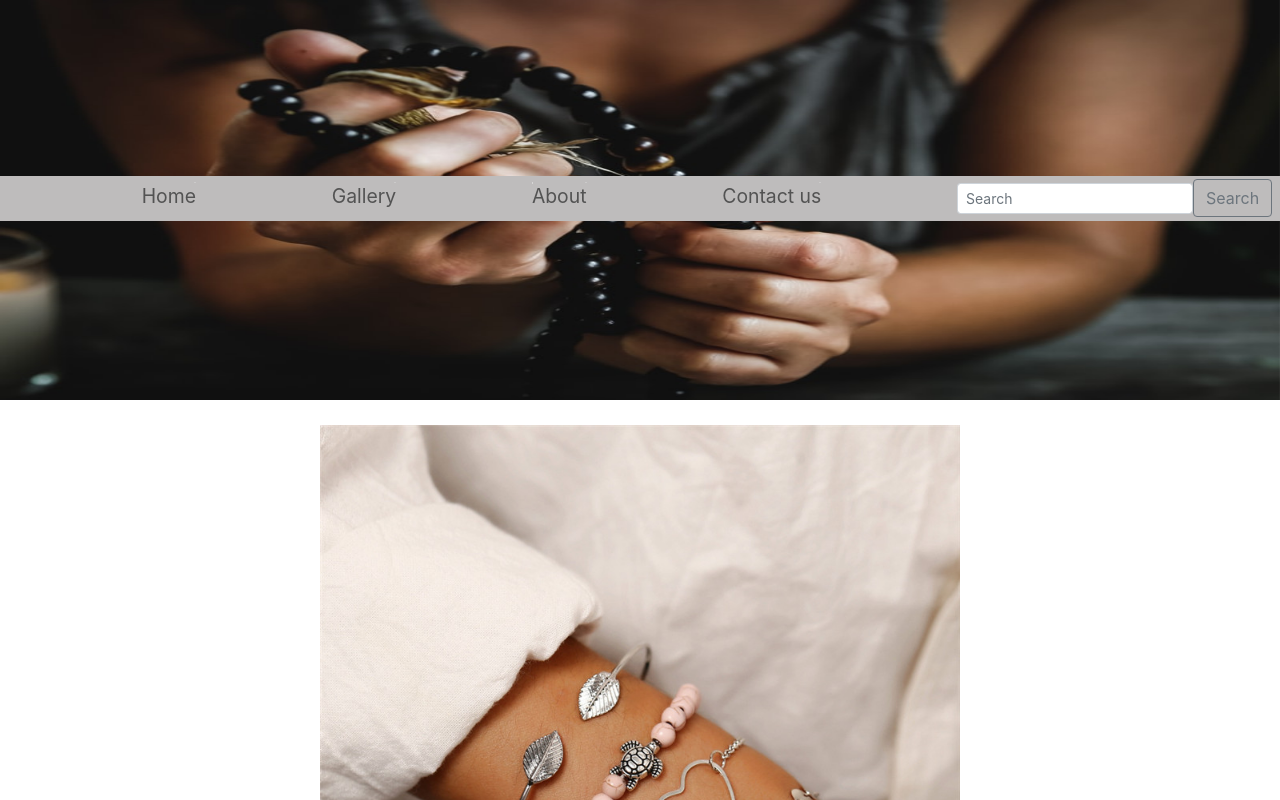
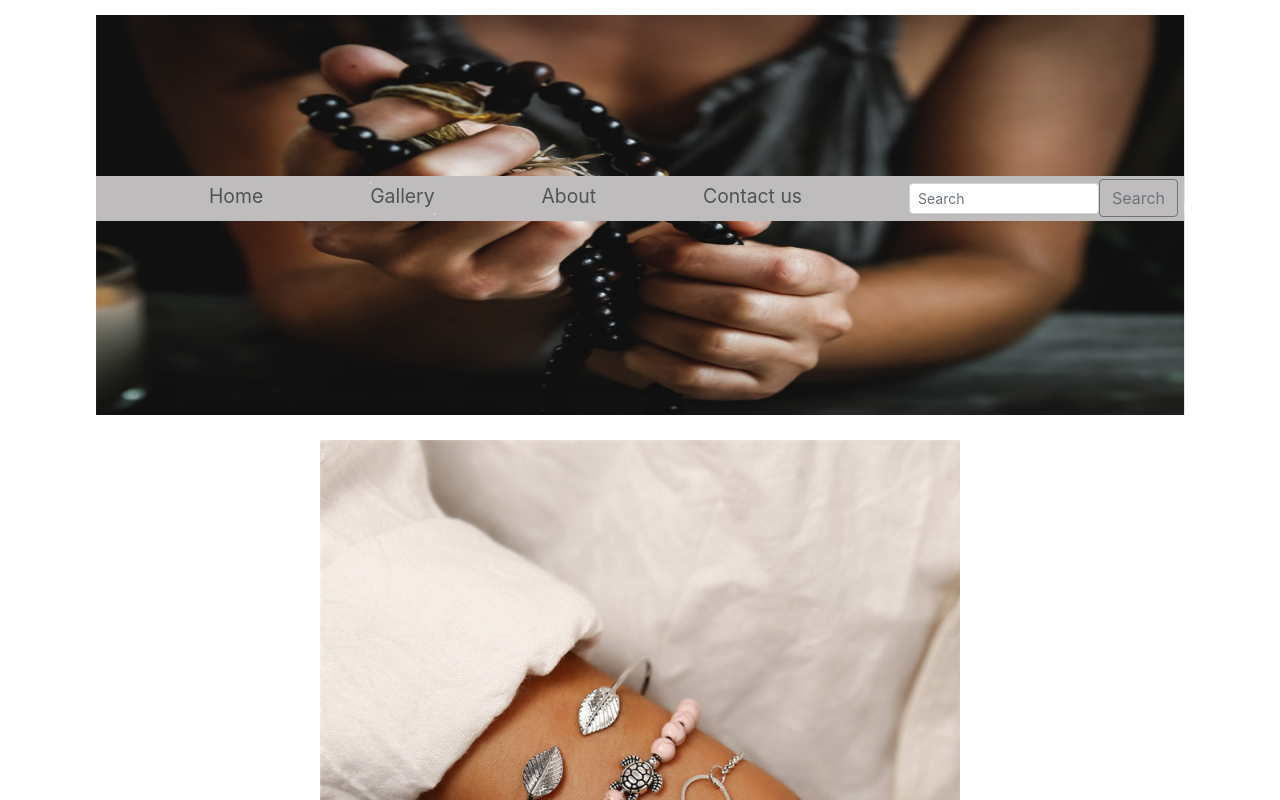
Before and after one commit to Marwa-Hodeib/Sequence-and-Beads, a React (Create React App) app in the folder front/: page / in a window 1280 px wide. Shown: the top 800 px of the page. Built offline with nearby package versions, Linux system fonts and the light colour scheme; the HTML template or start-up script is replaced by a standard one.

Commit message:
frontend

```diff
--- a/front/src/components/Slider/slider.css
+++ b/front/src/components/Slider/slider.css
@@ -1,4 +1,8 @@
 .slider_carousel_image{
     height: 25em;
-    width:100%;
+    width:85%;
+    margin-top: 15px;
 }
+.carousel-control-prev-icon{
+    display: none;
+}
--- a/front/src/components/Slider/slider.js
+++ b/front/src/components/Slider/slider.js
@@ -16,7 +16,7 @@ class Slider extends Component{
   render(){
     return(
     <>
-     <Carousel interval={2500} pauseOnHover={false} touch={false} indicators={false} wrap={true} animation={false} pauseOnVisibility={false}>
+     <Carousel interval={2500} pauseOnHover={false} touch={false} indicators={false} wrap={true} animation={false} pauseOnVisibility={false}  prevIcon={<span aria-hidden="true" className="carousel-control-prev-icon" />}>
 
      {this.state.list1.map((task, index) =>
               <Carousel.Item>
--- a/front/src/components/about-slider/about-slider.css
+++ /dev/null
@@ -1,4 +0,0 @@
-.about-slider_image{
-    height:300px;
-    width:90%;
-}
--- a/front/src/components/about-slider/about-slider.js
+++ /dev/null
@@ -1,37 +0,0 @@
-import React, { Component } from 'react';
-import 'bootstrap/dist/css/bootstrap.min.css';
-import Carousel from 'react-bootstrap/Carousel';
-import Imge1 from "../../assets/images/84d71e19-1e9a-4523-8579-09db4e849a2e.jpg";
-import Imge2 from "../../assets/images/bb9ada3f3064dc11b8760688a02e7982.jpg";
-import Imge3 from "../../assets/images/Bohemia-Alloy-Multi-layers-Gold-Silver-Beads-Sequins-3-Pieces-Set-Bracelet-For-Women-Jewelry-Foot-Ch-32946889582-8222-843x800.jpeg";
-import "../../App.css";
-import "./about-slider.css";
-class AboutSlider extends Component{
-    constructor(){
-        super();
-        this.state={
-            list:[Imge1,Imge2,Imge3]
-        }
-    }
-    render(){
-    return(
-    <>
-
-     <Carousel interval={6000} pauseOnHover={false} indicators={true} wrap={true}>
-     {this.state.list.map((task, index) =>
-        <Carousel.Item>
-            <img
-              src={task}
-              alt="fff"
-              className="about-slider_image"
-            />
-        </Carousel.Item>
-        )}
-    </Carousel>
-
-   </>
-    );
-  }
-}
-
-export default AboutSlider;
--- a/front/src/components/header/header.css
+++ b/front/src/components/header/header.css
@@ -10,12 +10,14 @@
     text-align: center;
     background: #bebcbc;
     height: 2.8em;
-    position: absolute;
-    top:11em;
-    left: 0px;
-    right:0px;
-    z-index: 10;
 
+    }
+    #header_div_id{
+      position: absolute;
+      top:11em;
+      left: 7.5%;
+      right:7.5%;
+      z-index: 10;
     }
   .header_div_link{
     display:flex;
--- a/front/src/components/header/header.js
+++ b/front/src/components/header/header.js
@@ -4,10 +4,10 @@ import "./header.css";
 import Logo from "../../assets/social_media_icon/logo_1.png";
 import { Button, FormControl, Form } from "react-bootstrap";
 
-function Header() {
+function Header(props){
   return (
-    <>
-    <div className="header_div" id="">
+     <div className="header_div" id={(props.value=="first")?"header_div_id" : ""}>
+
         <div className="header_div_link">
           {/* <a><img src={Logo} id="header_div_logo"/></a> */}
           <a>
@@ -48,7 +48,7 @@ function Header() {
           </div>
         </div>
       </div>
-    </>
+
   );
 }
 export default Header;
--- a/front/src/pages/home/home.css
+++ b/front/src/pages/home/home.css
@@ -0,0 +1,3 @@
+.home_div{
+    margin:10px 40px 10px 25px;
+}
--- a/front/src/pages/home/home.js
+++ b/front/src/pages/home/home.js
@@ -6,8 +6,8 @@ import Footer from "../../components/Footer/Footer";
 export default function Home(){
     return (
       < div className="home_div">
-      <Slider value="first"/>
-      <Header />
+      <Slider/>
+      <Header value="first"/>
       <Collection />
       <Footer />
 
```
Also changed, not shown: 1 other file (tests, documents, lock files or other folders).
